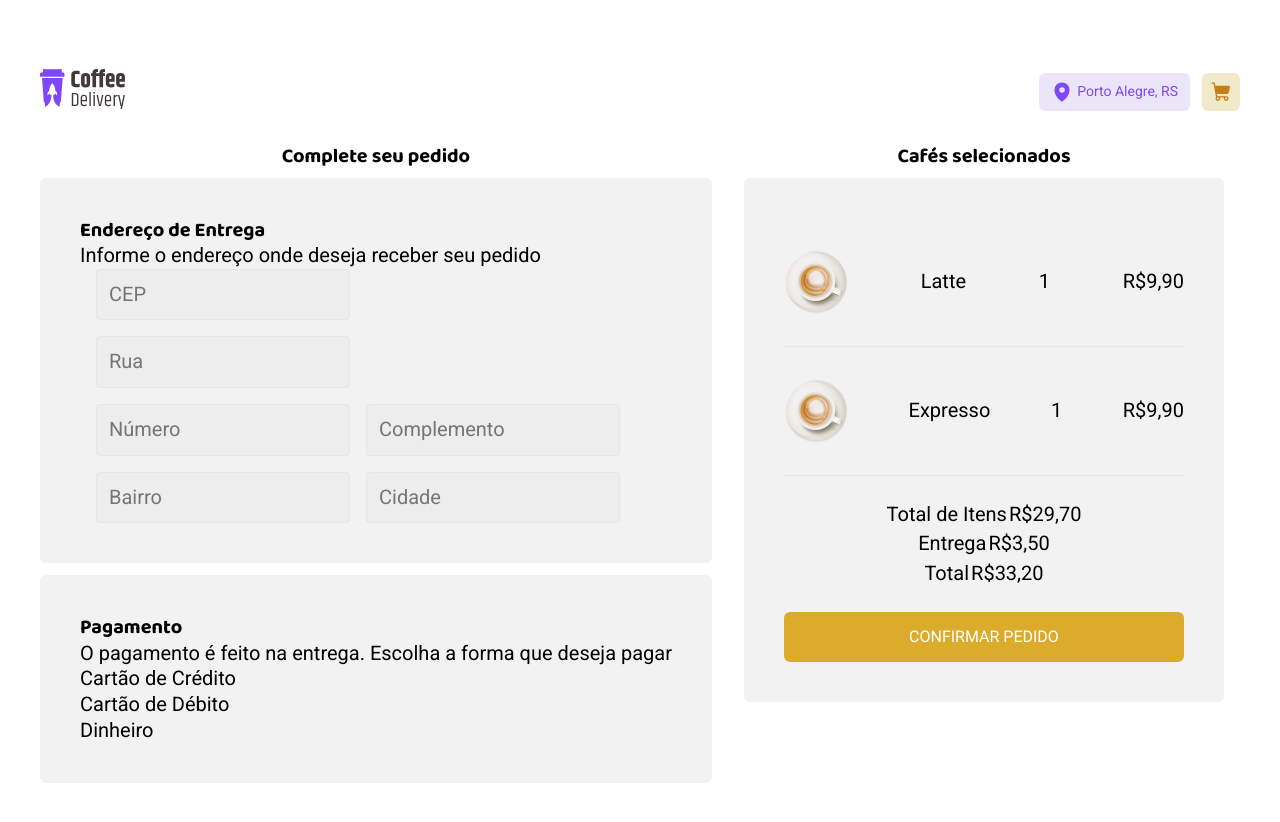
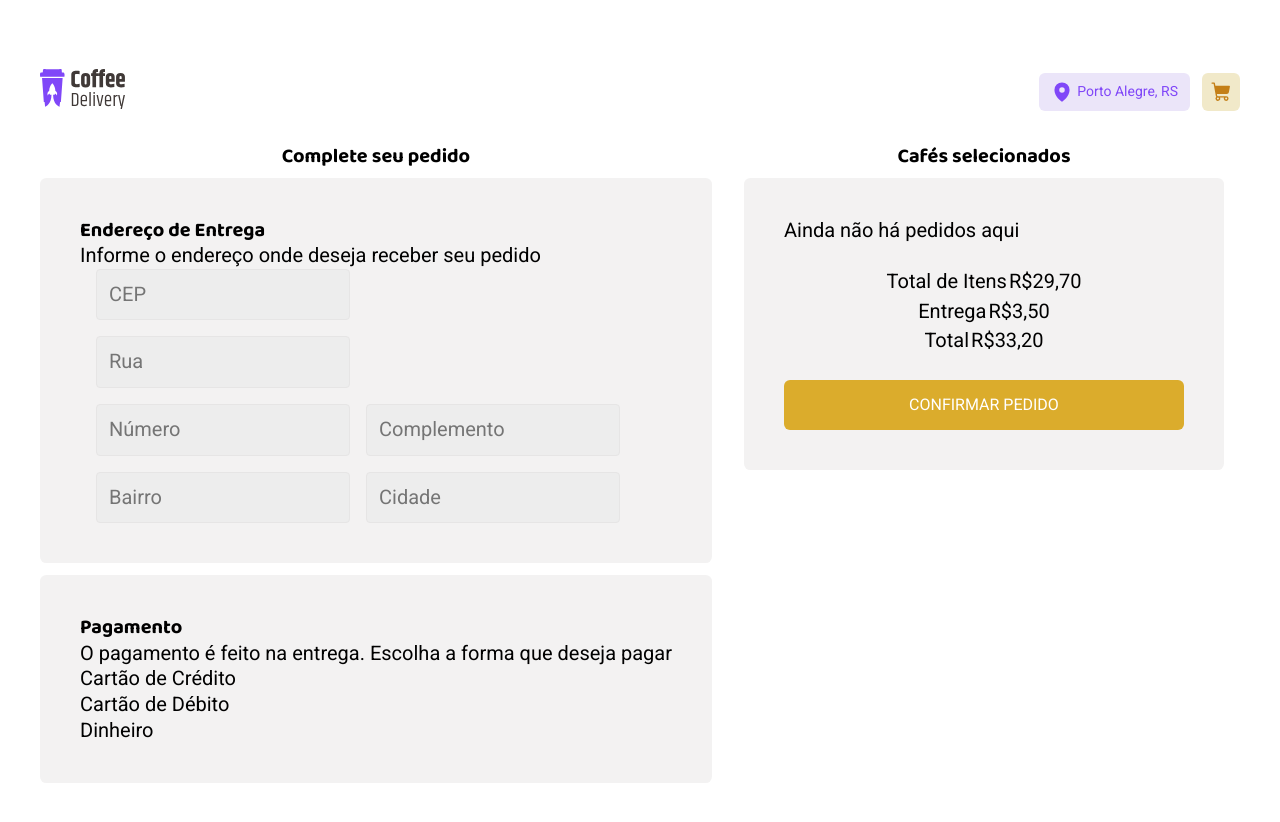
Before and after one commit to guisiebert/coffee-box, a React (Vite) app: page /checkout in a window 1280 px wide. Shown: the top 822 px of the page. Built offline with nearby package versions, Linux system fonts and the light colour scheme.

Commit message:
fixed bugs

```diff
--- a/src/App.jsx
+++ b/src/App.jsx
@@ -12,74 +12,28 @@ export const OrderContext = createContext()
 
 function App() {
 
-  const [currentOrder, setCurrentOrder] = useState([
-    {
-      name: "Latte",
-      price: "R$9,90",
-      quantity: 1
-    },
-    {
-      name: "Expresso",
-      price: "R$9,90",
-      quantity: 1
-    },
+  const [order, setOrder] = useState([])
 
-  ])
-
-  const newCurrentOrder = produce(currentOrder, draft => {})
-
-  function addItem(drink) {
-    const newcoiso = produce(currentOrder, draft => {
+  function addItemToOrder(drink) {
+    const newOrder = produce(order, draft => {
       draft.push(drink)
     })
-    setCurrentOrder(newcoiso)
+    setOrder(newOrder)
+
+    console.log('fui apertado')
 
   }
 
-
-
-
-
-
-
-
-
-
-
-
-
-
   const [coffees, setCoffees] = useState(1)
-
-
-  function increaseCoffees() {
-    addItem()
-  }
-
-  function decreaseCoffees() {
-    setCoffees(prev => prev - 1)
-  }
-
-
-
-
-
-
-
-
-
 
 
   return (
     <BrowserRouter>
       <OrderContext.Provider
         value={{
-          currentOrder,
-          newCurrentOrder,
-          addItem,
+          order,
+          addItemToOrder,
           coffees,
-          increaseCoffees,
-          decreaseCoffees
         }}
 
       >
--- a/src/components/CoffeeOption/index.jsx
+++ b/src/components/CoffeeOption/index.jsx
@@ -10,11 +10,7 @@ export function CoffeeOption({drink}) {
     const order = useContext(OrderContext)
 
     function addThisItem() {
-        order.addItem({
-            name: drink.name,
-            price: "R$9,90",
-            quantity: 1
-        })
+        order.addItemToOrder(drink)
     }
 
     return (
--- a/src/pages/Checkout/index.jsx
+++ b/src/pages/Checkout/index.jsx
@@ -14,7 +14,13 @@ function Checkout() {
 
     const someInfo = useContext(OrderContext)
 
-    const {currentOrder, newCurrentOrder} = useContext(OrderContext)
+    const {order, newOrder} = useContext(OrderContext)
+
+    const orderList = order.map(item => {return (
+        <OrderItem
+            item={item}
+        />
+    )})
 
 
 
@@ -64,11 +70,9 @@ function Checkout() {
                 <div className='right-panel'>
                     <h3>Cafés selecionados</h3>
                     <div className='order-block block'>
-                        {newCurrentOrder.map(item => {return (
-                            <OrderItem
-                                item={item}
-                            />
-                        )})}
+                        {order.length > 0
+                        ? orderList
+                        : <p>Ainda não há pedidos aqui</p> }
 
                         <div className='summary'>
                             <table>
```
